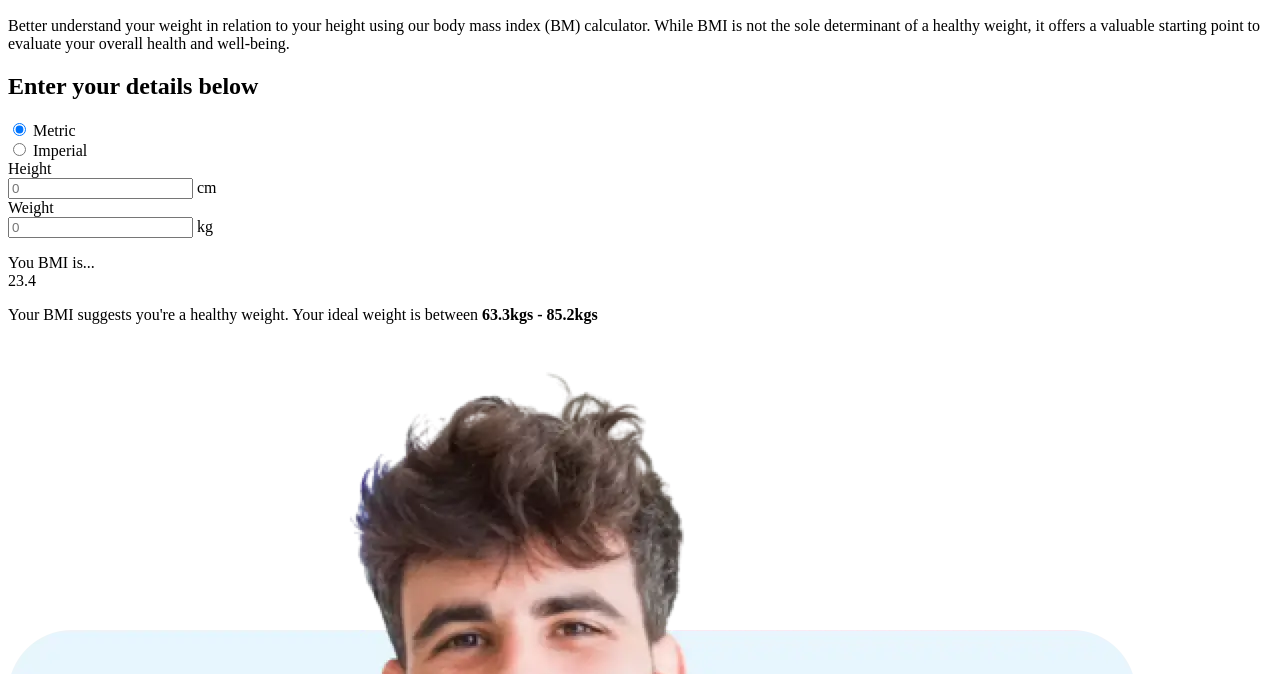
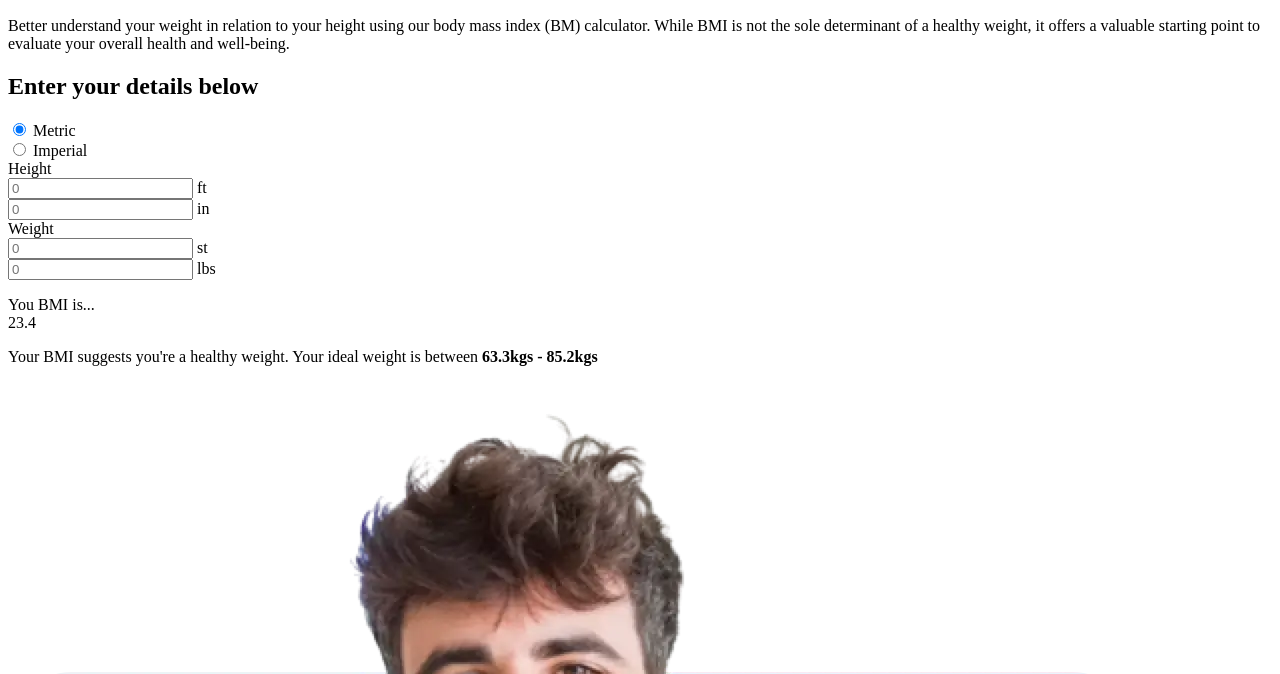
Before and after one commit to illusiveCode/bmi-calculator, a website built with Vite: page index.html in a window 1280 px wide. Shown: the part 126-800 px from the top of the page. Built offline with nearby package versions, Linux system fonts and the light colour scheme.

Commit message:
feat: add imperial inputs

```diff
--- a/index.html
+++ b/index.html
@@ -61,21 +61,12 @@
             </div>
           </div>
 
-          <form class="md:flex gap-6">
-            <!-- TODO add imperial inputs-->
-            <!-- <div class="flex items-center border rounded-lg px-4 py-2">
-              <input
-                type="number"
-                class="outline-none border-none focus:ring-0 w-12 text-left"
-                placeholder="0"
-              />
-              <span class="text-blue font-semibold text-heading-m">ft</span>
-            </div> -->
+          <form class="gap-6">
             <div class="mb-4">
               <label class="block text-sm lg:text-lg text-dark-electric-blue text-left mb-2"
                 >Height</label
               >
-              <div
+              <!-- <div
                 class="flex h-[69px] items-center border border-dark-electric-blue rounded-xl px-6 py-4 bg-pure-white"
               >
                 <input
@@ -84,15 +75,35 @@
                   class="outline-none w-full text-gunmetal text-heading-m font-semibold"
                 />
                 <span class="text-blue font-semibold text-heading-m">cm</span>
+              </div> -->
+              <div class="grid grid-cols-2 gap-6">
+                <div
+                  class="flex h-[69px] items-center border border-dark-electric-blue rounded-xl px-6 py-4 bg-pure-white"
+                >
+                  <input
+                    type="number"
+                    placeholder="0"
+                    class="outline-none w-full text-gunmetal text-heading-m font-semibold"
+                  />
+                  <span class="text-blue font-semibold text-heading-m">ft</span>
+                </div>
+                <div
+                  class="flex h-[69px] items-center border border-dark-electric-blue rounded-xl px-6 py-4 bg-pure-white"
+                >
+                  <input
+                    type="number"
+                    placeholder="0"
+                    class="outline-none w-full text-gunmetal text-heading-m font-semibold"
+                  />
+                  <span class="text-blue font-semibold text-heading-m">in</span>
+                </div>
               </div>
-
-              <div></div>
             </div>
             <div class="mb-4">
               <label class="block text-sm lg:text-lg text-dark-electric-blue text-left mb-2"
                 >Weight</label
               >
-              <div
+              <!-- <div
                 class="flex h-[69px] items-center border border-dark-electric-blue rounded-xl px-6 py-4 bg-pure-white"
               >
                 <input
@@ -101,6 +112,29 @@
                   class="outline-none w-full text-gunmetal text-heading-m font-semibold"
                 />
                 <span class="text-blue font-semibold text-heading-m">kg</span>
+              </div> -->
+
+              <div class="grid grid-cols-2 gap-6">
+                <div
+                  class="flex h-[69px] items-center border border-dark-electric-blue rounded-xl px-6 py-4 bg-pure-white"
+                >
+                  <input
+                    type="number"
+                    placeholder="0"
+                    class="outline-none w-full text-gunmetal text-heading-m font-semibold"
+                  />
+                  <span class="text-blue font-semibold text-heading-m">st</span>
+                </div>
+                <div
+                  class="flex h-[69px] items-center border border-dark-electric-blue rounded-xl px-6 py-4 bg-pure-white"
+                >
+                  <input
+                    type="number"
+                    placeholder="0"
+                    class="outline-none w-full text-gunmetal text-heading-m font-semibold"
+                  />
+                  <span class="text-blue font-semibold text-heading-m">lbs</span>
+                </div>
               </div>
             </div>
           </form>
```
